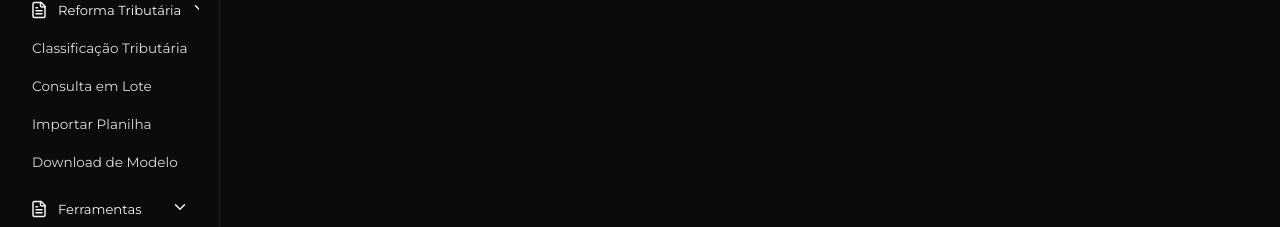
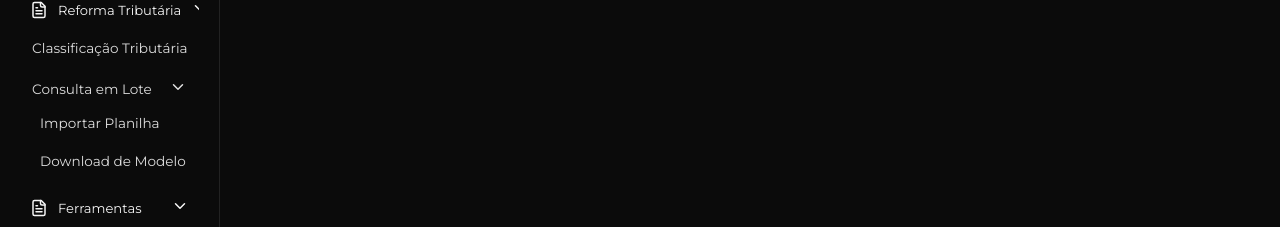
Before and after one commit to teuac/parametrize, a React (Vite) app in the folder frontend/: page / in a window 1280 px wide. Shown: the part 241-468 px from the top of the page. Built offline with nearby package versions, Linux system fonts and the light colour scheme; sample sign-in values are in the browser's storage.

Commit message:
mudancas na sizebar

```diff
--- a/frontend/src/components/Sidebar.jsx
+++ b/frontend/src/components/Sidebar.jsx
@@ -195,6 +195,7 @@ const HelpButton = styled.button`
 export default function Sidebar() {
   const [toolsOpen, setToolsOpen] = useState(true);
   const [reformaOpen, setReformaOpen] = useState(true);
+  const [consultaOpen, setConsultaOpen] = useState(true);
   const [helpOpen, setHelpOpen] = useState(false);
   const navigate = useNavigate();
   const location = useLocation();
@@ -235,15 +236,26 @@ export default function Sidebar() {
                   <SubButton onClick={() => navigate('/')} active={location.pathname === '/'}>
                     Classificação Tributária
                   </SubButton>
-                  <SubButton onClick={() => navigate('/consulta-lote')} active={location.pathname === '/consulta-lote'}>
-                    Consulta em Lote
+
+                  {/* Consulta em Lote: toggleable group that contains Importar Planilha and Download de Modelo */}
+                  <div>
+                    <SubButton onClick={() => setConsultaOpen(v => !v)} active={location.pathname.startsWith('/consulta-lote') || location.pathname === '/import' || location.pathname === '/download-modelo'}>
+                      <div style={{ display: 'flex', alignItems: 'center', justifyContent: 'space-between', width: '100%' }}>
+                        <span>Consulta em Lote</span>
+                        <span>{consultaOpen ? <ChevronDown /> : <ChevronRight />}</span>
+                      </div>
                     </SubButton>
+                    {consultaOpen && (
+                      <SubNav style={{ marginLeft: 8 }}>
                         <SubButton onClick={() => navigate('/import')} active={location.pathname === '/import'}>
                           Importar Planilha
                         </SubButton>
                         <SubButton onClick={() => navigate('/download-modelo')} active={location.pathname === '/download-modelo'}>
                           Download de Modelo
                         </SubButton>
+                      </SubNav>
+                    )}
+                  </div>
                 </SubNav>
               </>
             )}
```
Also changed, not shown: 1 other file (tests, documents, lock files or other folders). Lines whose indentation alone changed are shown as unchanged.
